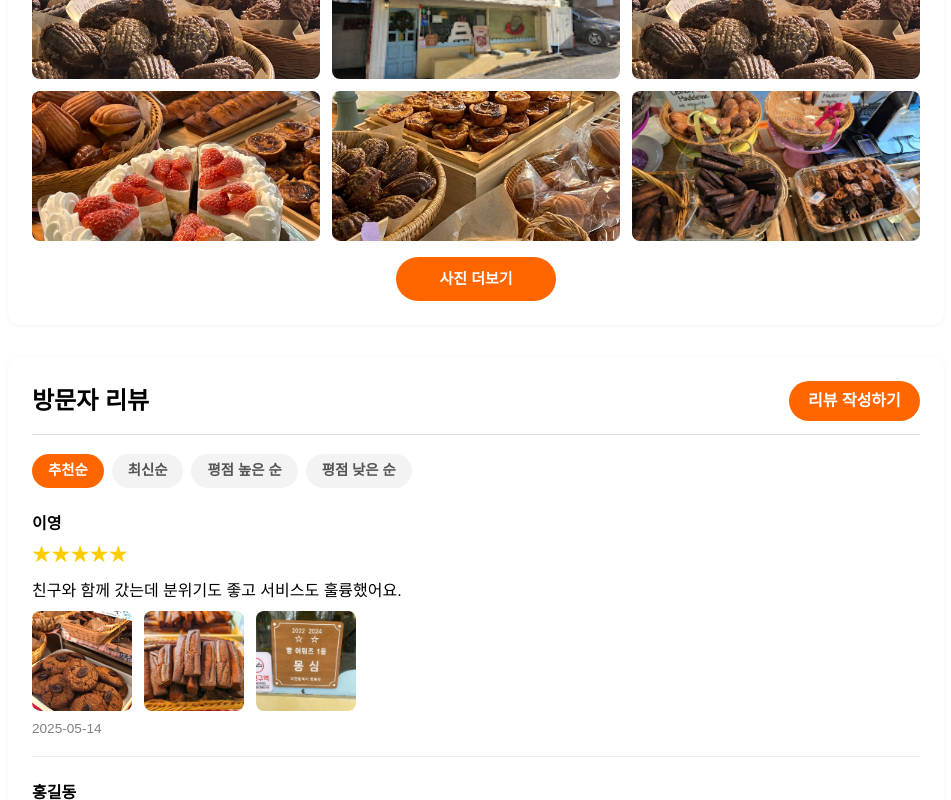
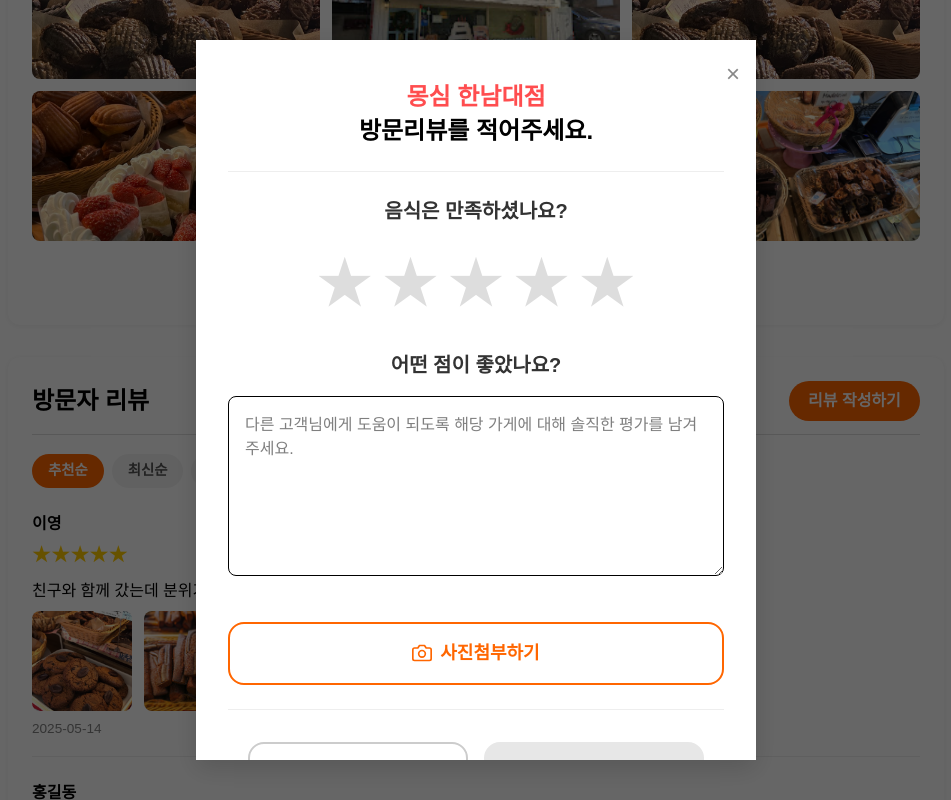
Before and after one commit to Food-Pick/FoodPick-Web, a Next.js app in the folder foodpick-nextjs-front/: page /restaurant_detail/1 in a window 1280 px wide. Both pictures are taken after a click on the button "리뷰 작성하기". Shown: the part 1437-2237 px from the top of the page, without its empty margins (164-1115 px from the left). Built offline with nearby package versions, Linux system fonts and the light colour scheme.

Commit message:
리뷰 모달 생성

```diff
--- /dev/null
+++ b/foodpick-nextjs-front/app/components/ReviewModal.tsx
@@ -0,0 +1,97 @@
+'use client';
+
+import React, { useState } from 'react';
+import styles from '../../styles/ReviewModal.module.css';
+import StarRating from './StarRating';
+import { FiCamera } from 'react-icons/fi';
+
+type Props = {
+  restaurantName: string;
+  onClose: () => void;
+  onSubmit: (rating: number, content: string, images: File[]) => void;
+};
+
+export default function ReviewModal({ restaurantName, onClose, onSubmit }: Props) {
+  const [rating, setRating] = useState(0);
+  const [content, setContent] = useState('');
+  const [imageFiles, setImageFiles] = useState<File[]>([]);
+
+  const handleImageChange = (e: React.ChangeEvent<HTMLInputElement>) => {
+    if (e.target.files) {
+      const newFiles = Array.from(e.target.files);
+      setImageFiles(prev => [...prev, ...newFiles]);
+    }
+  };
+
+  const handleSubmit = () => {
+    onSubmit(rating, content, imageFiles);
+    onClose();
+  };
+
+  return (
+    <div className={styles.modalOverlay}>
+      <div className={styles.modalContent} onClick={(e) => e.stopPropagation()}>
+        <button className={styles.closeBtn} onClick={onClose}>×</button>
+        <h3 className={styles.title}><strong>{restaurantName}</strong><br />방문리뷰를 적어주세요.</h3>
+
+        <hr className={styles.divider} />
+
+        <p className={styles.subheading}>음식은 만족하셨나요?</p>
+        <StarRating rating={rating} setRating={setRating} />
+
+        <p className={styles.subheading}>어떤 점이 좋았나요?</p>
+        <textarea
+          className={styles.textarea}
+          placeholder='다른 고객님에게 도움이 되도록 해당 가게에 대해 솔직한 평가를 남겨주세요.'
+          value={content}
+          onChange={(e) => setContent(e.target.value)}
+        />
+
+         <div className={styles.uploadBtnWrapper}>
+          <label className={styles.uploadBtn}>
+            <FiCamera size={20} />
+            사진첨부하기
+            <input type="file" multiple accept="image/*" onChange={handleImageChange} hidden />
+          </label>
+        </div>
+
+        {imageFiles.length > 0 && (
+          <div className={styles.imagePreview}>
+            {imageFiles.map((file, idx) => (
+              <div key={idx} className={styles.previewWrapper}>
+                <img
+                  src={URL.createObjectURL(file)}
+                  alt={`preview-${idx}`}
+                  className={styles.previewImg}
+                />
+                <button
+                  className={styles.deleteImgBtn}
+                  onClick={() => {
+                    const updated = [...imageFiles];
+                    updated.splice(idx, 1);
+                    setImageFiles(updated);
+                  }}
+                >
+                  ×
+                </button>
+              </div>
+            ))}
+          </div>
+        )}
+
+        <hr className={styles.divider} />
+
+        <div className={styles.buttonRow}>
+          <button className={styles.cancelBtn} onClick={onClose}>취소하기</button>
+          <button
+            className={styles.submitBtn}
+            onClick={handleSubmit}
+            disabled={rating === 0 || content.trim() === ''}
+          >
+            등록하기
+          </button>
+        </div>
+      </div>
+    </div>
+  )
+}
--- a/foodpick-nextjs-front/app/components/ReviewSection.tsx
+++ b/foodpick-nextjs-front/app/components/ReviewSection.tsx
@@ -1,9 +1,11 @@
+// 🔹 1. components/ReviewSection/ReviewSection.tsx
+
 'use client';
-
 import React, { useState } from 'react';
 import styles from '../../styles/ReviewSection.module.css';
+import ReviewModal from './ReviewModal';
 
-type Review = {
+export type Review = {
   id: string;
   author: string;
   content: string;
@@ -12,18 +14,19 @@ type Review = {
   rating: number;
 };
 
-{/* isLoggedIn: 추후 개발할 로그인을 위해 만든 간이 로그인 bool값*/}
 type Props = {
   reviews: Review[];
   isLoggedIn: boolean;
-}
+  restaurantName: string;
+};
 
-export default function ReviewSection({ reviews, isLoggedIn }: Props) {
+export default function ReviewSection({ reviews, isLoggedIn, restaurantName }: Props) {
+  const [reviewList, setReviewList] = useState<Review[]>(reviews);
   const [showAll, setShowAll] = useState(false);
   const [visibleCount, setVisibleCount] = useState(3);
   const [sortBy, setSortBy] = useState<'recommend' | 'latest' | 'ratingHigh' | 'ratingLow'>('recommend');
+  const [showModal, setShowModal] = useState(false);
 
-  {/* 추천 순 알고리즘 */}
   const WEIGHTS = {
     rating: 10,
     image: 3,
@@ -32,25 +35,16 @@ export default function ReviewSection({ reviews, isLoggedIn }: Props) {
 
   const getReviewScore = (review: Review) => {
     const daysAgo = (Date.now() - new Date(review.createdAt).getTime()) / (1000 * 60 * 60 * 24);
-    return (
-      review.rating * WEIGHTS.rating +
-      review.images.length * WEIGHTS.image -
-      daysAgo * WEIGHTS.timePenaltyPerDay
-    );
+    return review.rating * WEIGHTS.rating + review.images.length * WEIGHTS.image - daysAgo * WEIGHTS.timePenaltyPerDay;
   };
 
-  const sortedReviews = [...reviews].sort((a, b) => {
+  const sortedReviews = [...reviewList].sort((a, b) => {
     switch (sortBy) {
-      case 'recommend':
-        return getReviewScore(b) - getReviewScore(a);
-      case 'latest':
-        return new Date(b.createdAt).getTime() - new Date(a.createdAt).getTime();
-      case 'ratingHigh':
-        return b.rating - a.rating;
-      case 'ratingLow':
-        return a.rating - b.rating;
-      default:
-        return 0;
+      case 'recommend': return getReviewScore(b) - getReviewScore(a);
+      case 'latest': return new Date(b.createdAt).getTime() - new Date(a.createdAt).getTime();
+      case 'ratingHigh': return b.rating - a.rating;
+      case 'ratingLow': return a.rating - b.rating;
+      default: return 0;
     }
   });
 
@@ -63,11 +57,8 @@ export default function ReviewSection({ reviews, isLoggedIn }: Props) {
         <button
           className={styles.writeBtn}
           onClick={() => {
-            if (isLoggedIn) {
-              alert('리뷰 작성하기');
-            } else {
-              alert('리뷰를 작성하려면 로그인이 필요합니다.');
-            }
+            if (isLoggedIn) setShowModal(true);
+            else alert('리뷰를 작성하려면 로그인이 필요합니다.');
           }}
         >
           리뷰 작성하기
@@ -75,63 +66,74 @@ export default function ReviewSection({ reviews, isLoggedIn }: Props) {
       </div>
 
       <div className={styles.sortBar}>
+        {['recommend', 'latest', 'ratingHigh', 'ratingLow'].map((key) => (
           <button
-          className={`${styles.sortBtn} ${sortBy === 'recommend' ? styles.activeSort : ''}`}
-          onClick={() => setSortBy('recommend')}
+            key={key}
+            className={`${styles.sortBtn} ${sortBy === key ? styles.activeSort : ''}`}
+            onClick={() => setSortBy(key as any)}
           >
-          추천순
+            {key === 'recommend' ? '추천순' :
+             key === 'latest' ? '최신순' :
+             key === 'ratingHigh' ? '평점 높은 순' : '평점 낮은 순'}
           </button>
-        <button
-          className={`${styles.sortBtn} ${sortBy === 'latest' ? styles.activeSort : ''}`}
-          onClick={() => setSortBy('latest')}
-        >
-          최신순
-        </button>
-        <button
-          className={`${styles.sortBtn} ${sortBy === 'ratingHigh' ? styles.activeSort : ''}`}
-          onClick={() => setSortBy('ratingHigh')}
-        >
-          평점 높은 순
-        </button>
-        <button
-          className={`${styles.sortBtn} ${sortBy === 'ratingLow' ? styles.activeSort : ''}`}
-          onClick={() => setSortBy('ratingLow')}
-        >
-          평점 낮은 순
-        </button>
+        ))}
       </div>
 
       {visibleReviews.map((review) => (
         <div key={review.id} className={styles.reviewCard}>
           <p className={styles.author}>{review.author}</p>
-
           <div className={styles.rating}>
             {Array.from({ length: 5 }).map((_, i) => (
-              <span key={i} className={i < review.rating ? styles.starFilled : styles.starEmpty}>
-                ★
-              </span>
+              <span key={i} className={i < review.rating ? styles.starFilled : styles.starEmpty}>★</span>
             ))}
           </div>
-
           <p className={styles.content}>{review.content}</p>
-
           <div className={styles.imageList}>
             {review.images.map((src, idx) => (
               <img key={idx} src={src} alt="리뷰 이미지" className={styles.image} />
             ))}
           </div>
-
           <p className={styles.date}>{review.createdAt.slice(0, 10)}</p>
         </div>
       ))}
 
       {visibleCount < sortedReviews.length && (
-        <button
-          className={styles.loadMoreBtn}
-          onClick={() => setVisibleCount(prev => prev + 5)}
-        >
+        <button className={styles.loadMoreBtn} onClick={() => setVisibleCount(prev => prev + 5)}>
           리뷰 더보기
         </button>
+      )}
+
+      {/* 모달 코드 및 css */}
+      {/* {showModal && (
+        <ReviewModal
+          restaurantName={restaurantName}
+          onClose={() => setShowModal(false)}
+          onSubmit={(rating, content, images) => {
+            // TODO: 등록 처리 로직
+            console.log('제출됨', { rating, content, images});
+          }}
+        />
+      )} */}
+
+      {/* 모달 코드 및 css - 작성 시 리뷰 등록 됌. 다만 임시로 작성된 코드라 새로고침 시 삭제됨*/}
+      {/* 필요하면 loaclStorage에 저장하는 로직 추가 */}
+      {showModal && (
+        <ReviewModal
+          restaurantName={restaurantName}
+          onClose={() => setShowModal(false)}
+          onSubmit={(rating, content, images) => {
+            const newReview: Review = {
+              id: Date.now().toString(),
+              author: '익명 사용자',
+              content,
+              rating,
+              createdAt: new Date().toISOString(),
+              images: images.map(file => URL.createObjectURL(file)),
+            };
+            setReviewList(prev => [newReview, ...prev]);
+            setShowModal(false);
+          }}
+        />
       )}
     </section>
   );
--- /dev/null
+++ b/foodpick-nextjs-front/app/components/StarRating.tsx
@@ -0,0 +1,29 @@
+'use client';
+
+import React, { useState } from 'react';
+import styles from '../../styles/StarRating.module.css'
+
+type Props = {
+  rating: number;
+  setRating: (value: number) => void;
+};
+
+export default function StarRating({ rating, setRating }: Props) {
+  const [hoverRating, setHoverRating] = useState(0);
+
+  return (
+    <div className={styles.starContainer}>
+      {[1, 2, 3, 4, 5].map((star) => (
+        <span
+          key={star}
+          className={star <= (hoverRating || rating) ? styles.filledStar : styles.emptyStar}
+          onClick={() => setRating(star)}
+          onMouseEnter={() => setHoverRating(star)}
+          onMouseLeave={() => setHoverRating(0)}
+        >
+          ★
+        </span>
+      ))}
+    </div>
+  )
+}
--- a/foodpick-nextjs-front/app/restaurant_detail/[id]/page.tsx
+++ b/foodpick-nextjs-front/app/restaurant_detail/[id]/page.tsx
@@ -86,7 +86,7 @@ export default async function RestaurantDetailPage(props: any) {
 
         <MergedPhotoGallery photos={[...restaurant.photos, ...restaurant.reviews.flatMap(r => r.images)]} />
 
-        <ReviewSection reviews={restaurant.reviews} isLoggedIn={true} />
+        <ReviewSection reviews={restaurant.reviews} isLoggedIn={true} restaurantName={restaurant.name}/>
       </div>
 
     </div>
--- /dev/null
+++ b/foodpick-nextjs-front/styles/ReviewModal.module.css
@@ -0,0 +1,221 @@
+/* ReviewModal.module.css */
+
+.modalOverlay {
+  position: fixed;
+  top: 0;
+  left: 0;
+  width: 100vw;
+  height: 100vh;
+  background: rgba(0, 0, 0, 0.6);
+  display: flex;
+  justify-content: center;
+  align-items: center;
+  z-index: 1000;
+  overflow: auto;
+  padding: 1rem;
+}
+
+.modalContent {
+  background: white;
+  border-radius: 0px;
+  padding: 2.5rem 2rem;
+  width: 100%;
+  max-width: 560px;
+  max-height: 90vh;
+  overflow-y: auto;
+  position: relative;
+  box-shadow: 0 8px 24px rgba(0, 0, 0, 0.15);
+  text-align: center;
+  scrollbar-width: thin;
+  scrollbar-color: #ccc transparent;
+}
+
+.modalContent::-webkit-scrollbar {
+  width: 8px;
+}
+
+.modalContent::-webkit-scrollbar-track {
+  background: transparent;
+}
+
+.modalContent::-webkit-scrollbar-thumb {
+  background-color: #ccc;
+  border-radius: 8px;
+  border: 2px solid transparent;
+  background-clip: padding-box;
+}
+
+.closeBtn {
+  position: absolute;
+  top: 1rem;
+  right: 1rem;
+  background: none;
+  border: none;
+  font-size: 1.5rem;
+  cursor: pointer;
+  color: #888;
+  transition: color 0.2s;
+}
+.closeBtn:hover {
+  color: black;
+}
+
+.title {
+  font-size: 1.5rem;
+  font-weight: bold;
+  line-height: 1.4;
+  margin-bottom: 1.2rem;
+}
+.title strong {
+  color: #ff4d4f;
+}
+
+.divider {
+  border: none;
+  border-top: 1px solid #eee;
+  margin: 1.5rem 0;
+}
+
+.subheading {
+  font-size: 1.25rem;
+  font-weight: bold;
+  margin: 1.5rem 0 1rem;
+  color: #333;
+}
+
+.textarea {
+  width: 100%;
+  min-height: 180px;
+  border: 1px solid #000;
+  border-radius: 8px;
+  font-size: 1rem;
+  padding: 1rem;
+  resize: vertical;
+  margin-bottom: 1.2rem;
+}
+
+.uploadBtnWrapper {
+  display: flex;
+  justify-content: center;
+  margin: 1.2rem 0 1rem;
+}
+
+.uploadBtn {
+  width: 100%;
+  max-width: 100%;
+  display: inline-flex;
+  align-items: center;
+  justify-content: center;
+  gap: 0.5rem;
+  padding: 1rem 2rem;
+  border: 2px solid #ff6600;
+  color: #ff6600;
+  font-weight: 600;
+  font-size: 1.125rem;
+  border-radius: 16px;
+  cursor: pointer;
+  transition: background 0.2s, color 0.2s;
+}
+
+.uploadBtn:hover {
+  background: #fff3e6;
+  color: #e55a00;
+}
+
+.imagePreview {
+  display: flex;
+  flex-wrap: wrap;
+  gap: 0.5rem;
+  margin: 1rem 0 2rem;
+  justify-content: center;
+}
+
+.previewImg {
+  width: 80px;
+  height: 80px;
+  object-fit: cover;
+  border-radius: 8px;
+  border: 1px solid #ddd;
+}
+
+.buttonRow {
+  display: flex;
+  justify-content: center;
+  gap: 1rem;
+  margin-top: 2rem;
+}
+
+.cancelBtn,
+.submitBtn {
+  flex: 1;
+  max-width: 220px;
+  padding: 0.9rem 0;
+  font-size: 1rem;
+  border-radius: 16px;
+  font-weight: bold;
+  text-align: center;
+}
+
+.cancelBtn {
+  background: white;
+  color: #333;
+  border: 2px solid #ccc;
+}
+
+.submitBtn {
+  background: #ff6600;
+  color: white;
+  border: none;
+  transition: background-color 0.2s ease;
+}
+
+.submitBtn:hover {
+  background: #e55a00;
+}
+
+.submitBtn:disabled {
+  background-color: #ddd;
+  cursor: not-allowed;
+  opacity: 0.7;
+}
+
+.starContainer {
+  display: flex;
+  justify-content: center;
+  align-items: center;
+  gap: 1rem;
+  font-size: 4rem;
+  margin: 1rem auto 2rem;
+}
+
+.filledStar {
+  color: #ff4d4f;
+  cursor: pointer;
+}
+
+.emptyStar {
+  color: #ddd;
+  cursor: pointer;
+}
+
+.previewWrapper {
+  position: relative;
+  display: inline-block;
+  margin-right: 8px;
+}
+
+.deleteImgBtn {
+  position: absolute;
+  top: 4px;
+  right: 4px;
+  background: rgba(0, 0, 0, 0.6);
+  color: white;
+  border: none;
+  border-radius: 50%;
+  width: 20px;
+  height: 20px;
+  font-size: 14px;
+  cursor: pointer;
+  line-height: 20px;
+  text-align: center;
+}
--- /dev/null
+++ b/foodpick-nextjs-front/styles/StarRating.module.css
@@ -0,0 +1,24 @@
+.starContainer {
+  display: flex;
+  justify-content: center;     /* ⭐ 가운데 정렬 */
+  gap: 0.6rem;
+  font-size: 3.5rem;           /* ⭐ 별 크기 키움 */
+  margin-bottom: 1.5rem;
+}
+
+.filledStar {
+  color: #facc15; /* 노란 별 */
+  cursor: pointer;
+  transition: transform 0.2s;
+}
+
+.emptyStar {
+  color: #ddd; /* 회색 별 */
+  cursor: pointer;
+  transition: transform 0.2s;
+}
+
+.filledStar:hover,
+.emptyStar:hover {
+  transform: scale(1.2);
+}
```
Lines whose indentation alone changed are shown as unchanged.
